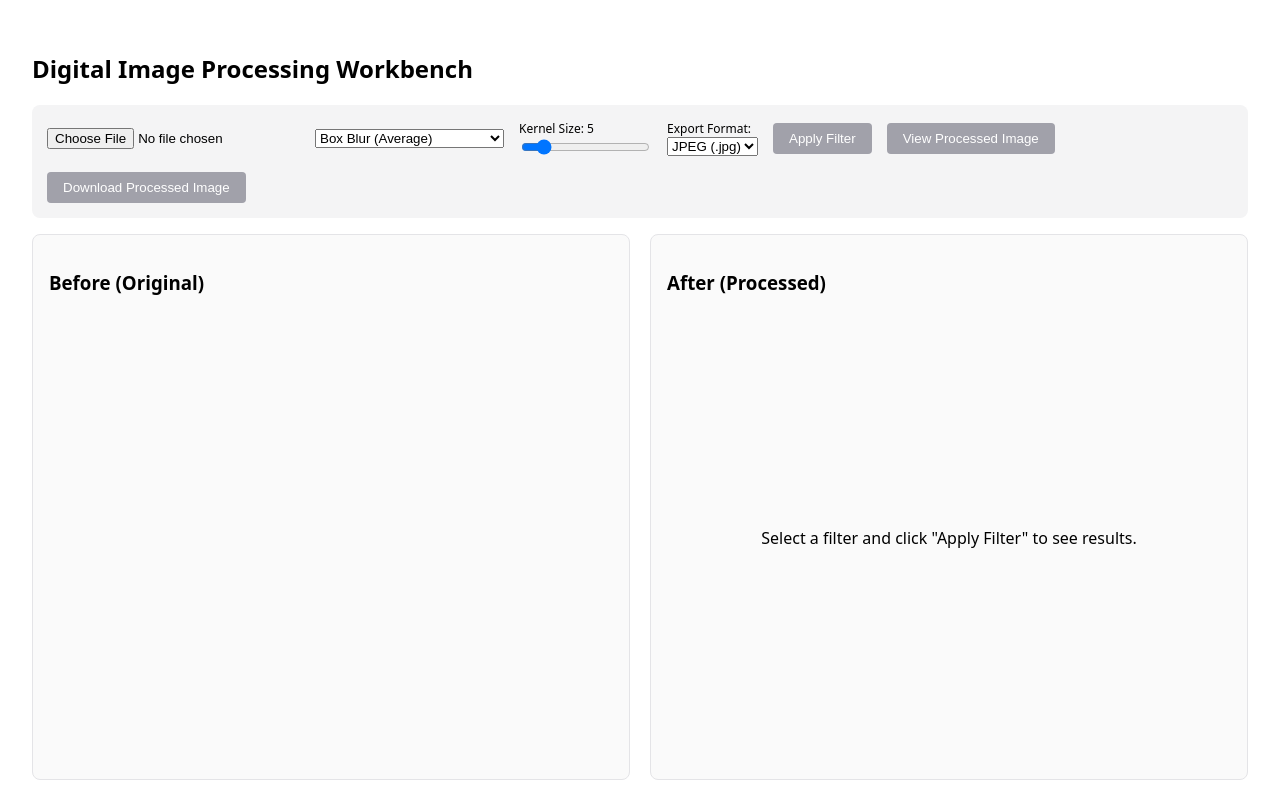
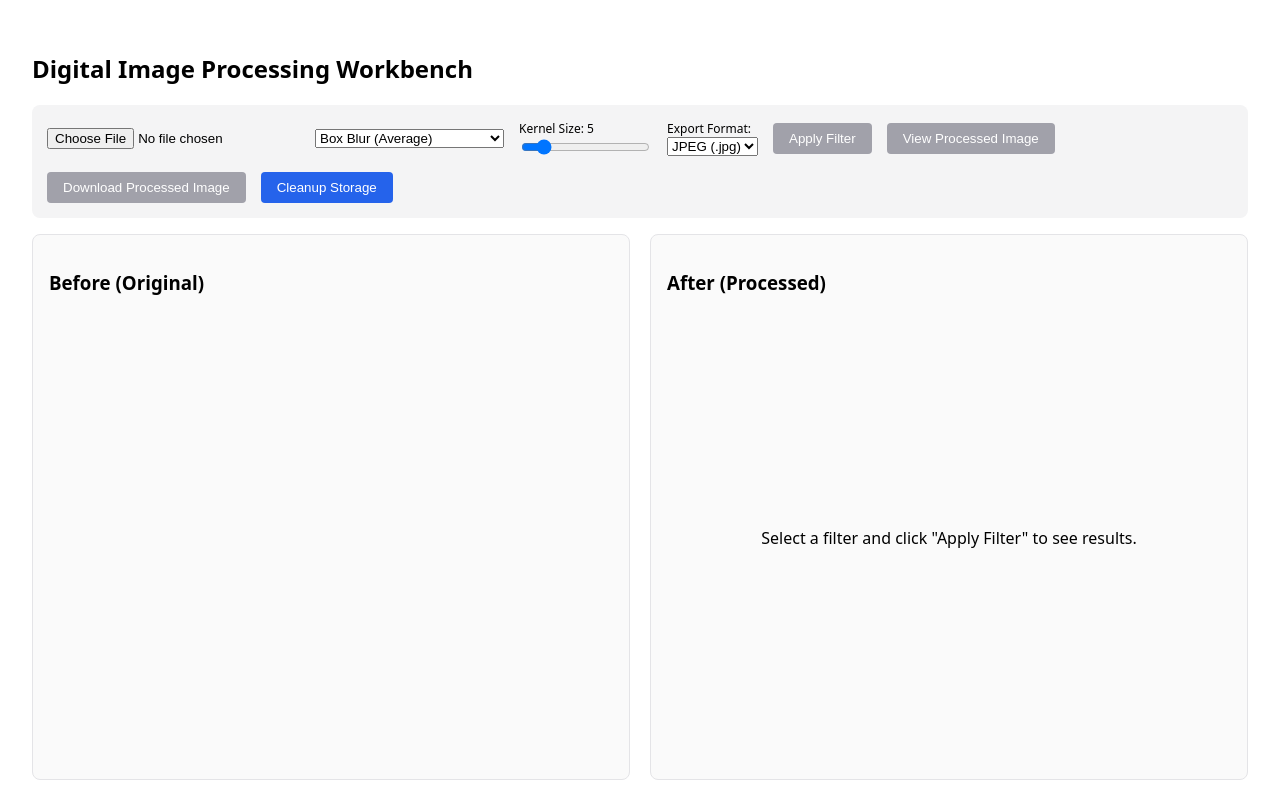
Before and after one commit to noobdevsam/image-filter-python-webapp, an Angular app in the folder frontend/: page / in a window 1280 px wide. Built offline with nearby package versions, Linux system fonts and the light colour scheme.

Commit message:
Add cleanup storage button to app.html for improved storage management

```diff
--- a/frontend/src/app/app.html
+++ b/frontend/src/app/app.html
@@ -71,6 +71,10 @@
     <button (click)="downloadImage()" [disabled]="!processedFileId">
       Download Processed Image
     </button>
+
+    <button type="button" class="secondary" (click)="cleanupStorage()">
+      Cleanup Storage
+    </button>
   </div>
 
   <!-- Status Bar -->
```
